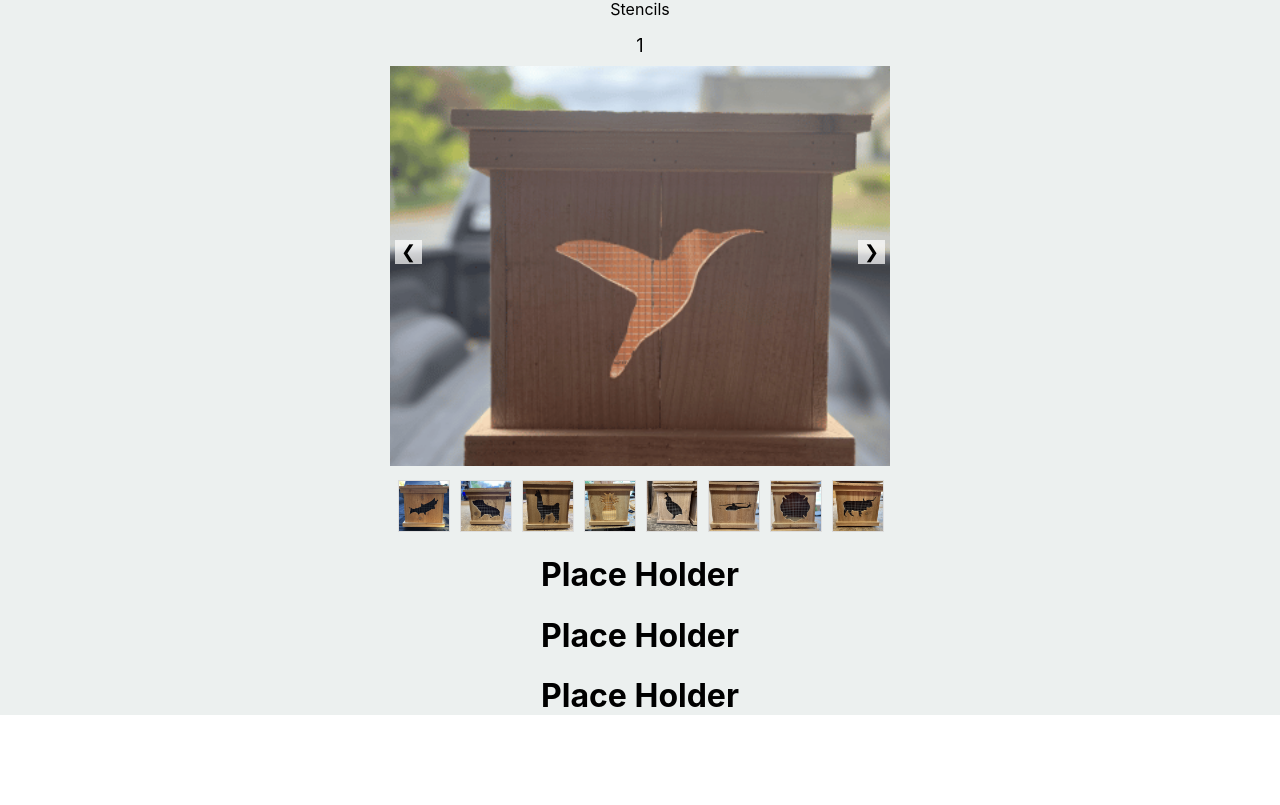
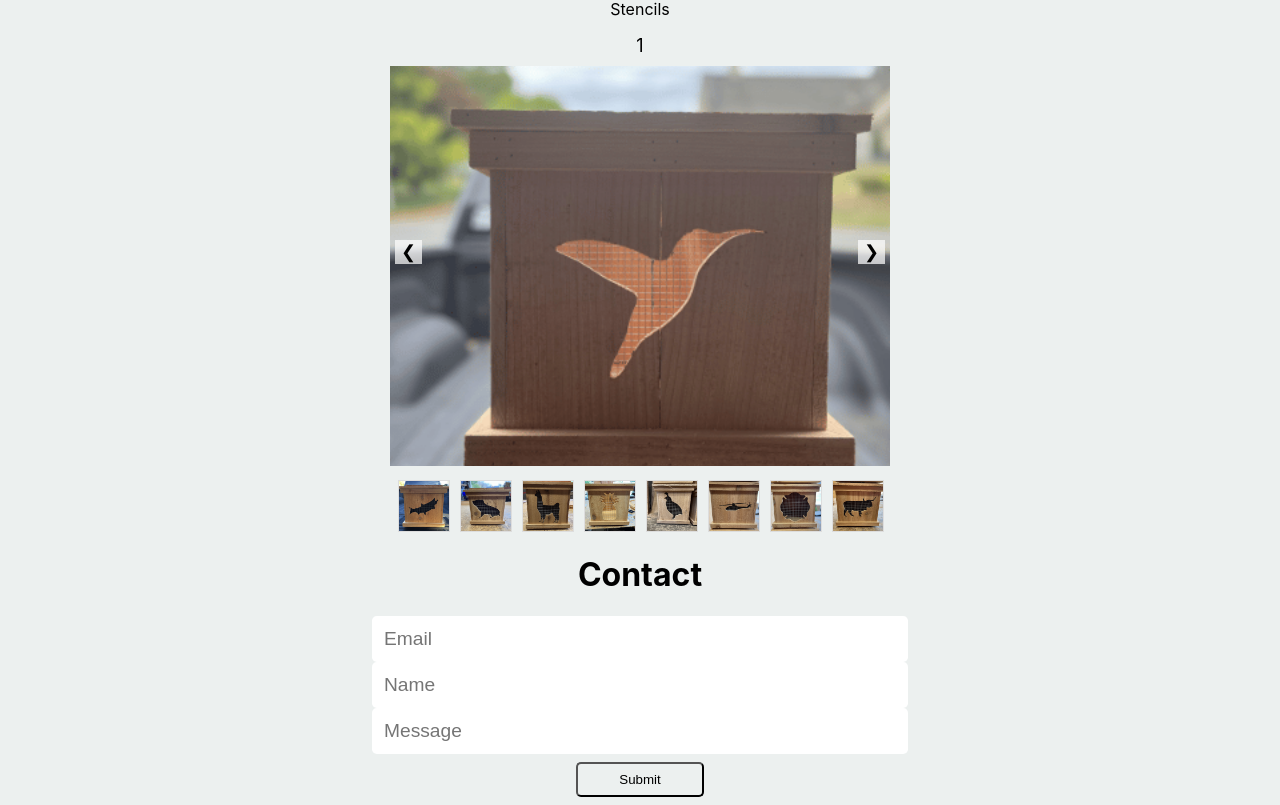
Before and after one commit to Shelcisco/Chucks-Planter-Boxes-, a React (Create React App) app: page /home in a window 1280 px wide. Shown: the part 651-1456 px from the top of the page. Before the commit the page ends 1388 px from the top, so only its background shows below. Built offline with nearby package versions, Linux system fonts and the light colour scheme.

Commit message:
ADD Emailjs and initial Contact Form Code

```diff
--- a/package.json
+++ b/package.json
@@ -4,11 +4,13 @@
   "version": "0.1.0",
   "private": true,
   "dependencies": {
+    "@emailjs/browser": "^4.1.0",
     "@testing-library/jest-dom": "^5.17.0",
     "@testing-library/react": "^13.4.0",
     "@testing-library/user-event": "^13.5.0",
     "browser-image-compression": "^2.0.2",
     "emailjs": "^4.0.3",
+    "emailjs-com": "^3.2.0",
     "react": "^18.2.0",
     "react-dom": "^18.2.0",
     "react-image-gallery": "^1.3.0",
--- a/src/App.js
+++ b/src/App.js
@@ -4,6 +4,7 @@ import React from "react";
 import { BrowserRouter, Routes, Route } from "react-router-dom";
 import Home from './components/Home';
 import Gallery from './components/Gallery'; // Import the new Gallery component
+import Contact from './components/Contact';
 import "./index.css";
 import "./App.css";
 
@@ -14,7 +15,8 @@ function App() {
         <Routes>
           <Route index element={<Home />} />
           <Route path="/home" element={<Home />} />
-          <Route path="/gallery" element={<Gallery />} /> {/* Add this line for the gallery */}
+          <Route path="/gallery" element={<Gallery />} />
+          <Route path="/contact" element={<Contact />} /> {/* Add this line for the gallery */}
         </Routes>
       </BrowserRouter>
     </div>
--- /dev/null
+++ b/src/components/Contact.js
@@ -0,0 +1,108 @@
+ import React, { useState } from "react";
+ import emailjs from 'emailjs-com';
+
+
+ function Contact() {
+
+     const validEmail = new RegExp(
+         '^[a-zA-Z0-9._:$!%-]+@[a-zA-Z0-9.-]+.[a-zA-Z]$');
+     var [email,setEmail] = useState ("");
+     var [emailError,setEmailError] = useState (false);
+     function validateEmail () {
+         setEmailError (!validEmail.test(email))
+     }
+
+     var [name,setName] = useState ("");
+     var [nameError,setNameError] = useState (false);
+     function validateName () {
+         setNameError (name.trim()=="")
+
+     }
+
+     var [message,setMessage] = useState ("");
+     var [messageError,setMessageError] = useState (false);
+     function validateMessage () {
+         setMessageError (message.trim()=="")
+
+     }
+
+
+   //Validation functions and submit handler
+//   const validateEmail = () => {
+//      setEmailError(!validEmail.test(email));
+//  };
+
+//  const validateName = () => {
+//      setNameError(name.trim() === "");
+//  };
+
+//  const validateMessage = () => {
+//      setMessageError(message.trim() === "");
+//  };
+
+ const handleSubmit = (event) => {
+     event.preventDefault();
+
+     validateEmail();
+     validateName();
+     validateMessage();
+
+     if (emailError || nameError || messageError) {
+         return;
+     }
+
+     const templateParams = {
+         email: email,
+         name: name,
+         message: message,
+     };
+
+     emailjs
+         .send('service_ai8g391', 'template_bnru5cc', templateParams, 'IWz1OiJF9cOM3KUuc')
+         .then((response) => {
+             console.log('SUCCESS!', response.status, response.text);
+             alert('Email sent successfully');
+         }, (error) => {
+             console.log('FAILED...', error);
+             alert('Failed to send email. See console for more details.');
+         });
+ };
+
+ // JSX for the contact form
+ return (
+     <form className="justify-center" onSubmit={handleSubmit}>
+         <h1>Contact</h1>
+         <input className="form-input"
+                type="email"
+                placeholder="Email"
+                value={email}
+                onChange={(event) => setEmail(event.target.value)}
+                onBlur={validateEmail}>
+         </input>
+         {emailError && <h5 className="error">Please enter a valid email</h5>}
+         <br></br>
+         <input className="form-input"
+                type="text"
+                placeholder="Name"
+                value={name}
+                onChange={(event) => setName(event.target.value)}
+                onBlur={validateName}>
+         </input>
+         {nameError && <h5 className="error">Please enter name</h5>}
+         <br></br>
+         <input className="form-input"
+                type="text"
+                placeholder="Message"
+                value={message}
+                onChange={(event) => setMessage(event.target.value)}
+                onBlur={validateMessage}>
+         </input>
+         {messageError && <h5 className="error">Please enter a message</h5>}
+         <br></br>
+         <button type="submit" className="btn">Submit</button>
+         <br></br>
+     </form>
+   );
+ };
+
+ export default Contact;
--- a/src/components/Home.js
+++ b/src/components/Home.js
@@ -3,6 +3,7 @@ import Navbar from "./Nav";
 import Logo from "../assets/Logo.png";
 import Footer from "./Footer";
 import Gallery from './Gallery';
+import Contact from "./Contact";
 
 
 function Home() {
@@ -13,7 +14,7 @@ function Home() {
 <Navbar></Navbar>
 <div id="home" className="home">
 <img src={Logo} width={500} height={500} alt="Logo"></img>
-<Footer></Footer>
+{/* <Footer></Footer> */}
 </div>
 
 <div id="gallery" className="gallery">
@@ -23,22 +24,10 @@ function Home() {
 
 
 <div id="contact" className="Contact">
-
+<Contact></Contact>
 </div>
 
-<div className="one">
-<h1>Place Holder</h1>
-</div>
 
-<div className="two">
-<h1>Place Holder</h1>
-
-</div>
-
-<div className="three">
-<h1>Place Holder</h1>
-
-</div>
 
     </div>
 
--- a/src/components/Nav.js
+++ b/src/components/Nav.js
@@ -10,8 +10,8 @@ function Navbar() {
       <ScrollLink to="gallery" smooth={true} duration={500}>
         Stencils
       </ScrollLink>
-      <ScrollLink to="mtf" smooth={true} duration={500}>
-        Meet the Founder
+      <ScrollLink to="contact" smooth={true} duration={500}>
+        Contact
       </ScrollLink>
     </div>
   );
--- a/src/index.css
+++ b/src/index.css
@@ -183,3 +183,204 @@ code {
 .arrow.right {
   display: block;
 }
+
+/*CONTACT FORM */
+
+ .contact {
+      color: white;
+      flex-wrap: wrap;
+      justify-content: space-between;
+      font-family: Segoe Script;
+
+  }
+
+
+
+
+
+  .card-container {
+  height: 50px;
+  width: 20rem;
+  border-radius: 1rem;
+  box-shadow: 0px 10px 8px #999;
+  display: flex;
+  flex-direction: column;
+  margin: 0.5rem;
+  background-color: white;
+  height: fit-content;
+}
+
+#cardImage {
+ border-radius: 15px;
+}
+
+.card-img {
+  width: 100%;
+  border-radius: 1rem 1rem 0 0;
+}
+
+.card-title {
+  margin: 0.5rem 5%;
+}
+
+.card-description {
+  margin: 0.5rem 5%;
+}
+
+#text {
+  text-align: center;
+}
+
+.card-btn {
+  text-align: center;
+  width: 42%;
+  border-radius: 5px;
+  padding: 0.5rem 1rem;
+  background-color: var(--g2);
+  color: var(--g5);
+  text-decoration: none;
+  margin: 0.5rem 0.5rem;
+
+ display:inline-block;
+}
+
+.res-container{
+  justify-content: center;
+  /* display: flex; */
+  flex-direction: column
+}
+
+.flex-row {
+  display: flex;
+  flex-direction: row;
+  flex-wrap: wrap;
+}
+
+.flex-column {
+  display: flex;
+  flex-direction: column;
+  flex-wrap: wrap;
+}
+
+.justify-center {
+  justify-content: center;
+}
+
+.content-wrapper {
+  position: relative;
+  padding-bottom: 2rem;
+  min-height: 80vh;
+}
+
+form {
+  width: 100%;
+  text-align: center;
+}
+
+form .form-group {
+  display: block;
+  width: 100%;
+  margin: 0.625rem 0;
+}
+
+form .form-input,
+form .form-textarea {
+  display: inline-block;
+  margin-left: 0;
+  /* margin-left:auto;
+  margin-right: auto; */
+}
+
+
+form .form-input {
+  width: 40%;
+  padding: 0.75rem;
+  color: var(--g5);
+  background-color: white;
+  /* margin: 0.625rem 0; */
+  font-size: 1.2rem;
+  border: 1px solid var(--g4);
+  border-radius: 0.3rem;
+}
+
+.error{
+  color: red;
+}
+
+.btn {
+  text-align: center;
+  width: 10%;
+  border-radius: 5px;
+  padding: 0.5rem 1rem;
+  background-color: var(--g2);
+  color: var(--g5);
+  text-decoration: none;
+  margin: 0.5rem 0.5rem;
+
+ display:inline-block;
+}
+
+.col-auto {
+  flex-grow: 1;
+  flex-basis: 0;
+}
+
+.col-1 {
+  flex: 0 0 8.33333%;
+  max-width: 8.33333%;
+}
+
+.col-2 {
+  flex: 0 0 16.66667%;
+  max-width: 16.66667%;
+}
+
+.col-3 {
+  flex: 0 0 25%;
+  max-width: 25%;
+}
+
+.col-4 {
+  flex: 0 0 33.33333%;
+  max-width: 33.33333%;
+}
+
+.col-5 {
+  flex: 0 0 41.66667%;
+  max-width: 41.66667%;
+}
+
+.col-6 {
+  flex: 0 0 50%;
+  max-width: 50%;
+}
+
+.col-7 {
+  flex: 0 0 58.33333%;
+  max-width: 58.33333%;
+}
+
+.col-8 {
+  flex: 0 0 66.66667%;
+  max-width: 66.66667%;
+}
+
+.col-9 {
+  flex: 0 0 75%;
+  max-width: 75%;
+}
+
+.col-10 {
+  flex: 0 0 83.33333%;
+  max-width: 83.33333%;
+}
+
+.col-11 {
+  flex: 0 0 91.66667%;
+  max-width: 91.66667%;
+}
+
+.col-12 {
+  flex: 0 0 100%;
+  max-width: 100%;
+}
```
Also changed, not shown: src/components/Contact..js (deleted, +0 -108 lines), 1 other file (tests, documents, lock files or other folders).
